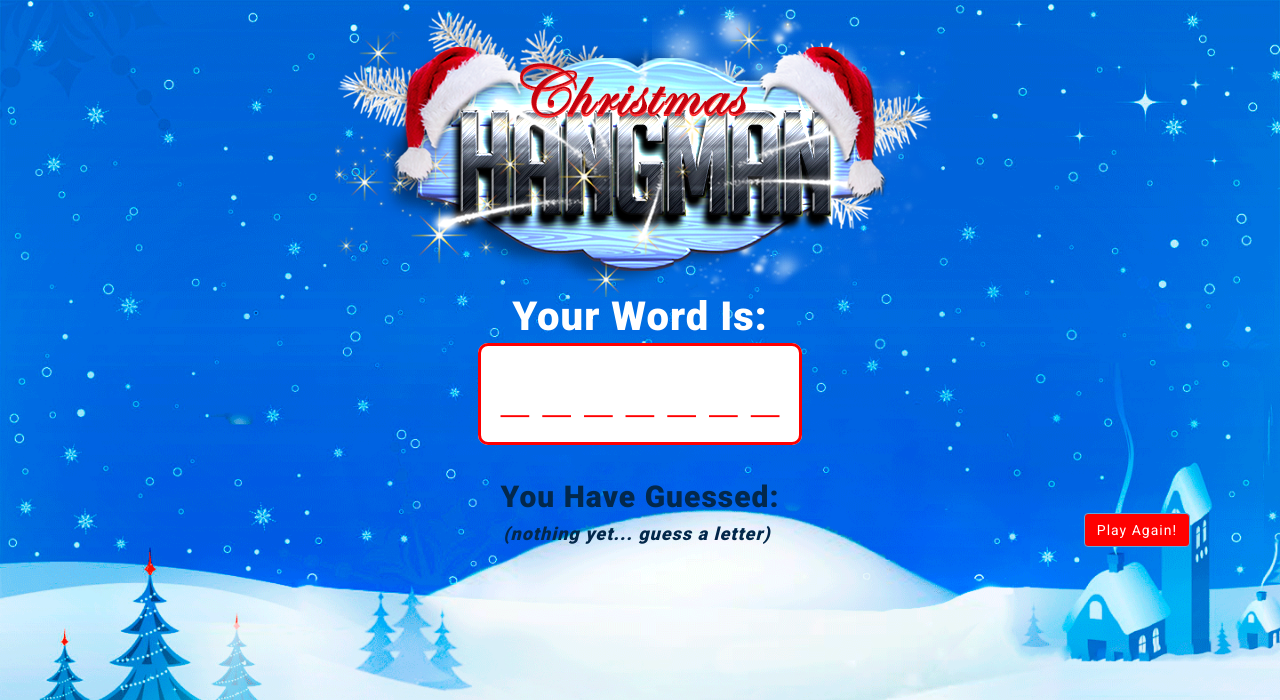
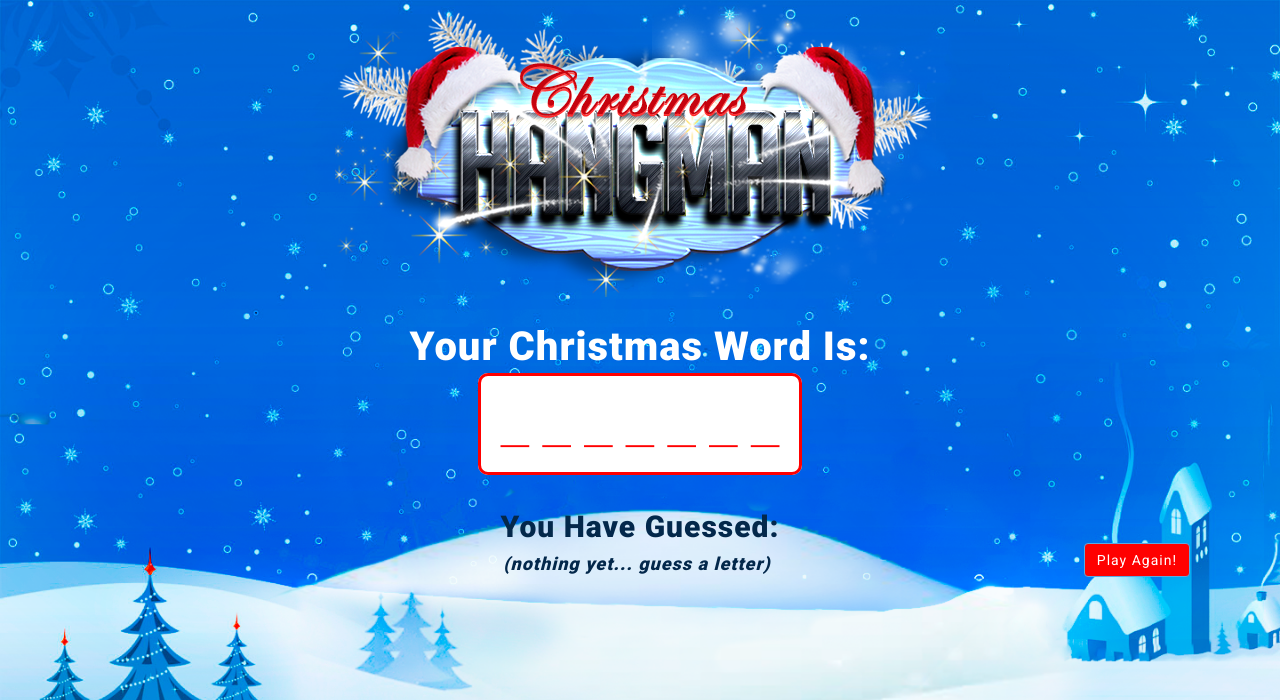
Before and after one commit to jenninep/Hangman, a PHP site: page / in a window 1280 px wide. Shown: the top 700 px of the page. Run offline with PHP 8.4, Linux system fonts and the light colour scheme; some libraries are stand-ins or nearby versions.

```diff
--- a/assets/css/style.css
+++ b/assets/css/style.css
@@ -68,5 +68,5 @@ body{
     height: auto;
 }
 #word{
-	margin-top: -40px;
+	margin-top: -10px;
 }
--- a/index.html
+++ b/index.html
@@ -29,7 +29,7 @@
 		<div class="row">
 			<div class="col-md-12">
 				<div id="word">
-					<h1>Your Word Is:</h1>
+					<h1>Your Christmas Word Is:</h1>
 						<p><strong id="guessesIncorrect"></strong></p>
 				</div>
 			</div>
```
Also changed, not shown: assets/css/christmas1.png.
